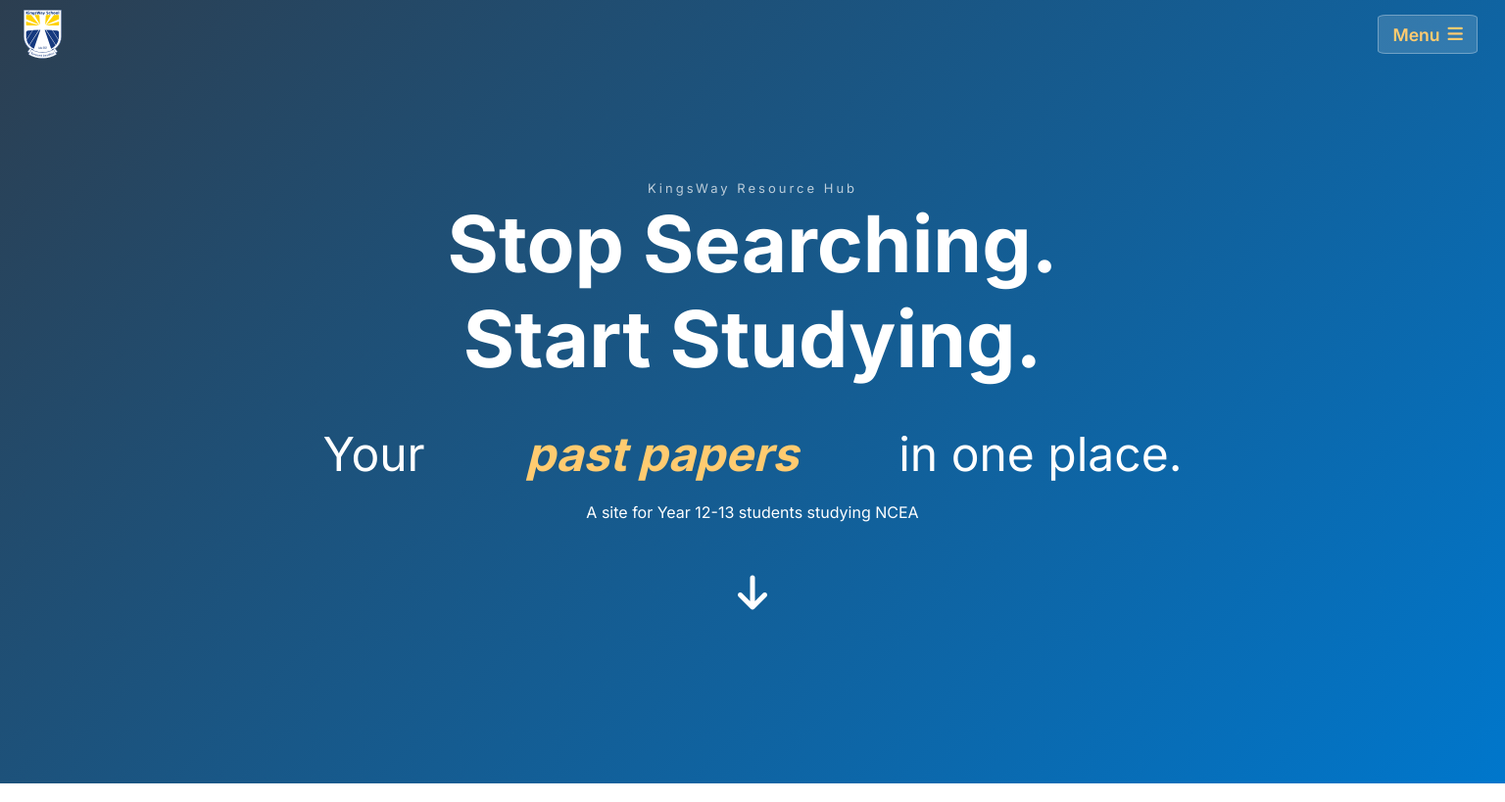
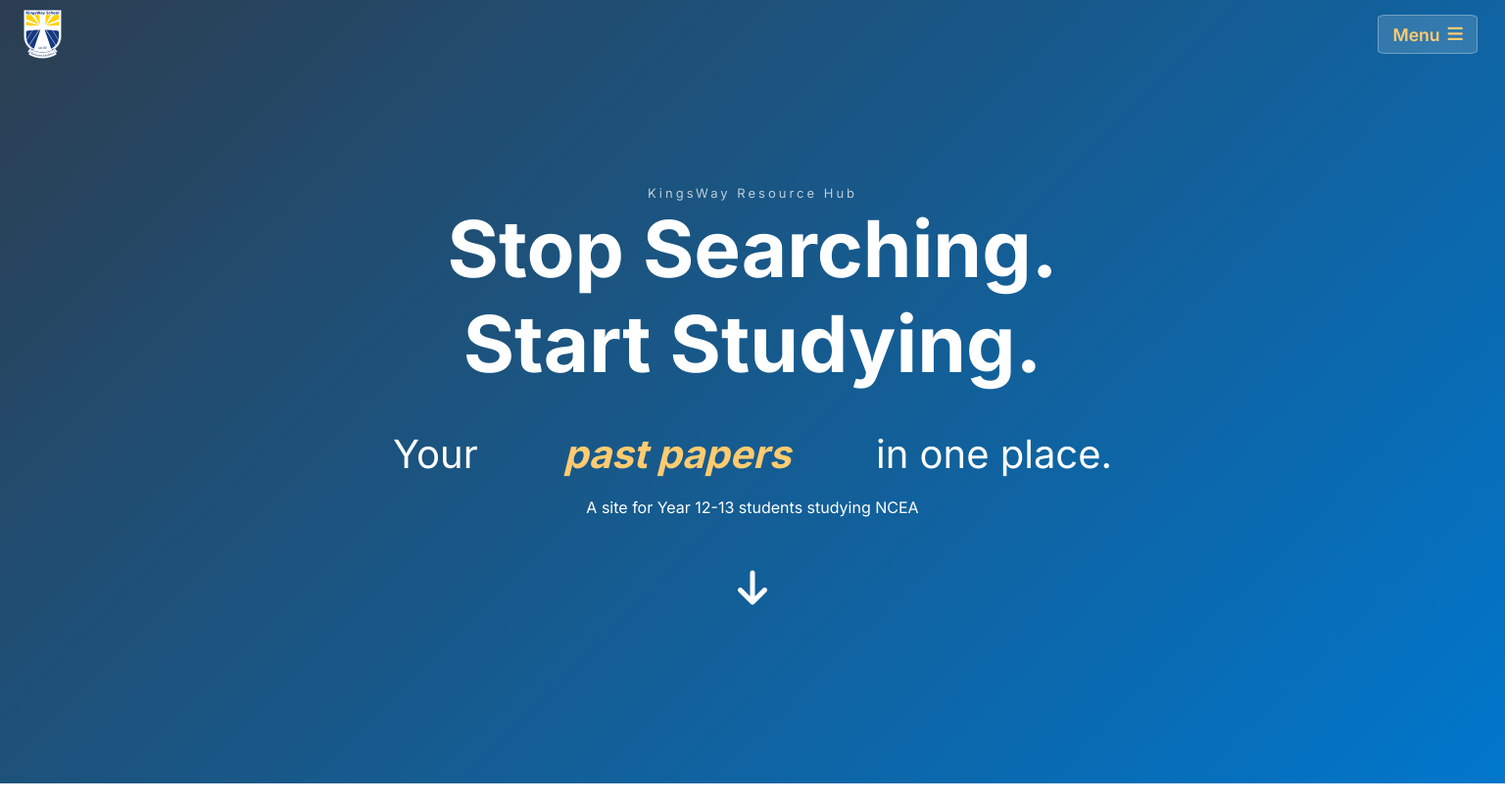
Before and after one commit to Yourselfishere/KWSResourceHub, a Flask app: page / in a window 1536 px wide. Shown: the top 819 px of the page at 98% size. Run offline with Flask 3, Linux system fonts and the light colour scheme; data comes from the database, SQL or seed files in the repository; some libraries are stand-ins or nearby versions.

Commit message:
Bug fixes pt2

```diff
--- a/static/css/styles.css
+++ b/static/css/styles.css
@@ -1178,35 +1178,6 @@
 
 /* Ultra-wide: max-width prevents content stretching too thin */
 @media (min-width: 1400px) {
-    .hero-container {
-        max-width: 900px;
-    }
-
-    .rotating-line {
-        font-size: 3rem;
-    }
-
-    .text-container {
-        height: 3.6rem;
-    }
-
-    .text-container span {
-        height: 3.6rem;
-        line-height: 3.6rem;
-    }
-
-    @keyframes moveUp {
-        0% { transform: translateY(0); }
-        7% { transform: translateY(0); }
-        12% { transform: translateY(-3.6rem); }
-        25% { transform: translateY(-3.6rem); }
-        30% { transform: translateY(-7.2rem); }
-        50% { transform: translateY(-7.2rem); }
-        55% { transform: translateY(-10.8rem); }
-        75% { transform: translateY(-10.8rem); }
-        80% { transform: translateY(0); }
-        100% { transform: translateY(0); }
-    }
 
     .card-container {
         max-width: 1400px;
```
